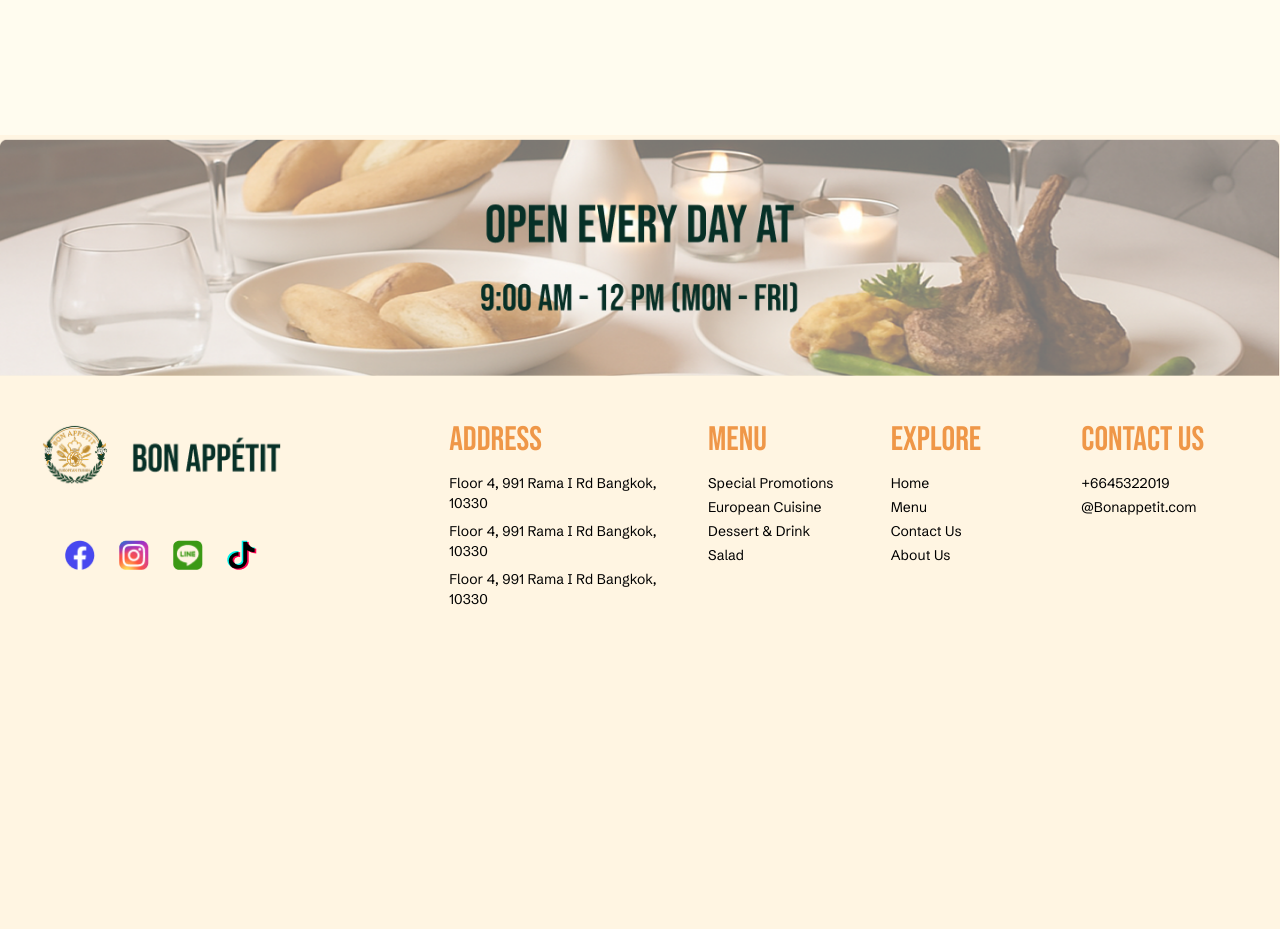
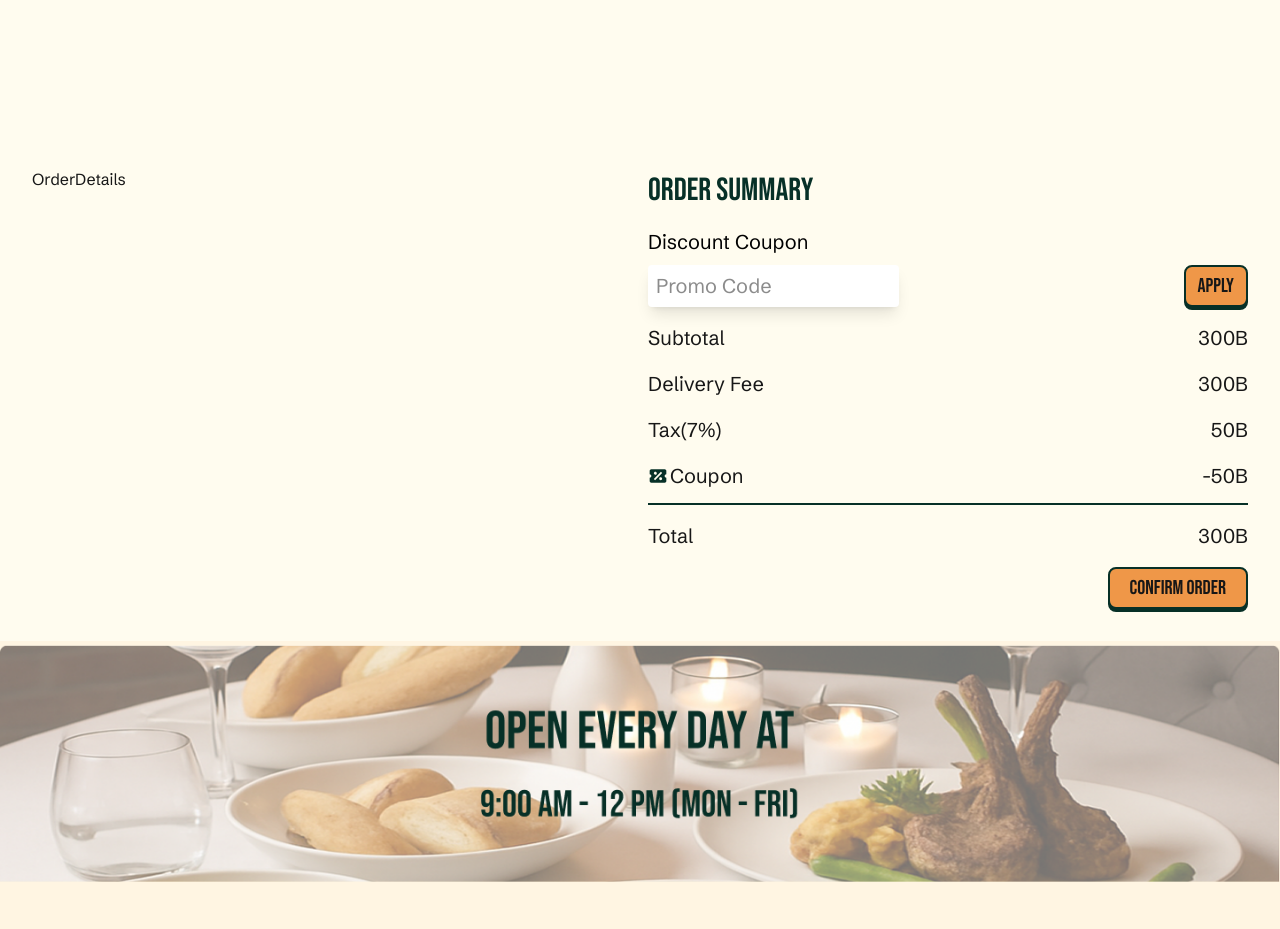
Before and after one commit to OrionLynn19/restaurant-bon-appetit, a Next.js app: page /cart in a window 1280 px wide. Shown: the part 780-1709 px from the top of the page. Before the commit the page ends 1437 px from the top, so only its background shows below. Built offline with nearby package versions, Linux system fonts and the light colour scheme.

Commit message:
feat:ordersummary(cart)1stcommit

```diff
--- a/src/components/CartScreen.tsx
+++ b/src/components/CartScreen.tsx
@@ -1,4 +1,5 @@
 "use client";
+import Image from "next/image";
 
 import Link from "next/link";
 import { useState } from "react";
@@ -26,6 +27,7 @@ export default function CartScreen() {
   const removeItem = (id: string) => setItems((arr) => arr.filter((it) => it.id !== id));
 
   return (
+    <>
       <main className="min-h-screen bg-[#FFFCEF] px-4 py-6 md:px-10">
         <div className="mx-auto w-full max-w-7xl">
           {/* Title */}
@@ -78,6 +80,56 @@ export default function CartScreen() {
           </div>
         </div>
       </main>
+      <div className="bg-[#FFFCEF] md:p-8 p-4 grid grid-cols-1 md:grid-cols-2 gap-4 ">
+        <div>OrderDetails</div>
+        <div>
+          <h2 className="font-['Bebas_Neue'] font-normal text-[#073027] text-[20px] md:text-[32px]">
+            Order Summary
+          </h2>
+          <h5 className="font-normal font-schibsted text-[14px] md:text-[20px] text-[#000000] mt-3">Discount Coupon</h5>
+          <div className="flex justify-between mt-2 gap-2">
+            <input
+              type="text"
+              placeholder="Promo Code"
+              className="flex w-full md:w-auto min-w-0 rounded-sm px-2 bg-[#FFFFFF] border-white shadow-lg font-schibsted text-[14px] md:text-[20px] "
+            />
+            <button className="bg-[#EF9748] font-bebas text-[14px] md:text-[20px] shadow-[0_3px_0_0_#073027] rounded-[8px] border-2 border-[#073027] px-3 py-1  hover:bg-[#FAB170] hover:translate-y-[1px] hover:shadow-[0_2px_0_0_#073027] active:bg-[#d46a1f] active:translate-y-[2px] active:shadow-[0_1px_0_0_#073027]
+              transition-transform duration-150">
+              Apply
+            </button>
+          </div>
+          <div className="flex justify-between text-[14px] md:text-[20px] font-schibsted mt-4 ">
+            <p>Subtotal</p>
+            <p>300B</p>
+          </div>
+          <div className="flex justify-between text-[14px] md:text-[20px] font-schibsted mt-4">
+            <p>Delivery Fee</p>
+            <p>300B</p>
+          </div>
+          <div className="flex justify-between text-[14px] md:text-[20px] font-schibsted mt-4">
+            <p>Tax(7%)</p>
+            <p>50B</p>
+          </div>
+          <div className="flex justify-between text-[14px] md:text-[20px] font-schibsted mt-4">
+            <div className="flex gap-0.5"><Image src="/images/couponicon.svg" alt="Coupon" width={20} height={20} />
+              <p>Coupon</p>
+            </div>
+            <p>-50B</p>
+          </div>
+          <p className=" w-full h-[2px] bg-[#073027] mt-3"></p>
+          <div className="flex justify-between text-[14px] md:text-[20px] font-schibsted mt-4">
+            <p>Total</p>
+            <p>300B</p>
+          </div>
+          <div className="flex justify-center md:justify-end text-[20px] font-bebas mt-4">
+            <button className="w-full md:w-auto bg-[#EF9748] shadow-[0_3px_0_0_#073027] rounded-[8px] border-2 border-[#073027] px-5 py-1  hover:bg-[#FAB170] hover:translate-y-[1px] hover:shadow-[0_2px_0_0_#073027] active:bg-[#d46a1f] active:translate-y-[2px] active:shadow-[0_1px_0_0_#073027]
+              transition-transform duration-150">
+              CONFIRM ORDER
+            </button>
+          </div>
+        </div>
+      </div>
+    </>
   );
 }
 
```
Also changed, not shown: public/images/couponicon.svg (added), 1 other file (tests, documents, lock files or other folders). Lines whose indentation alone changed are shown as unchanged.
